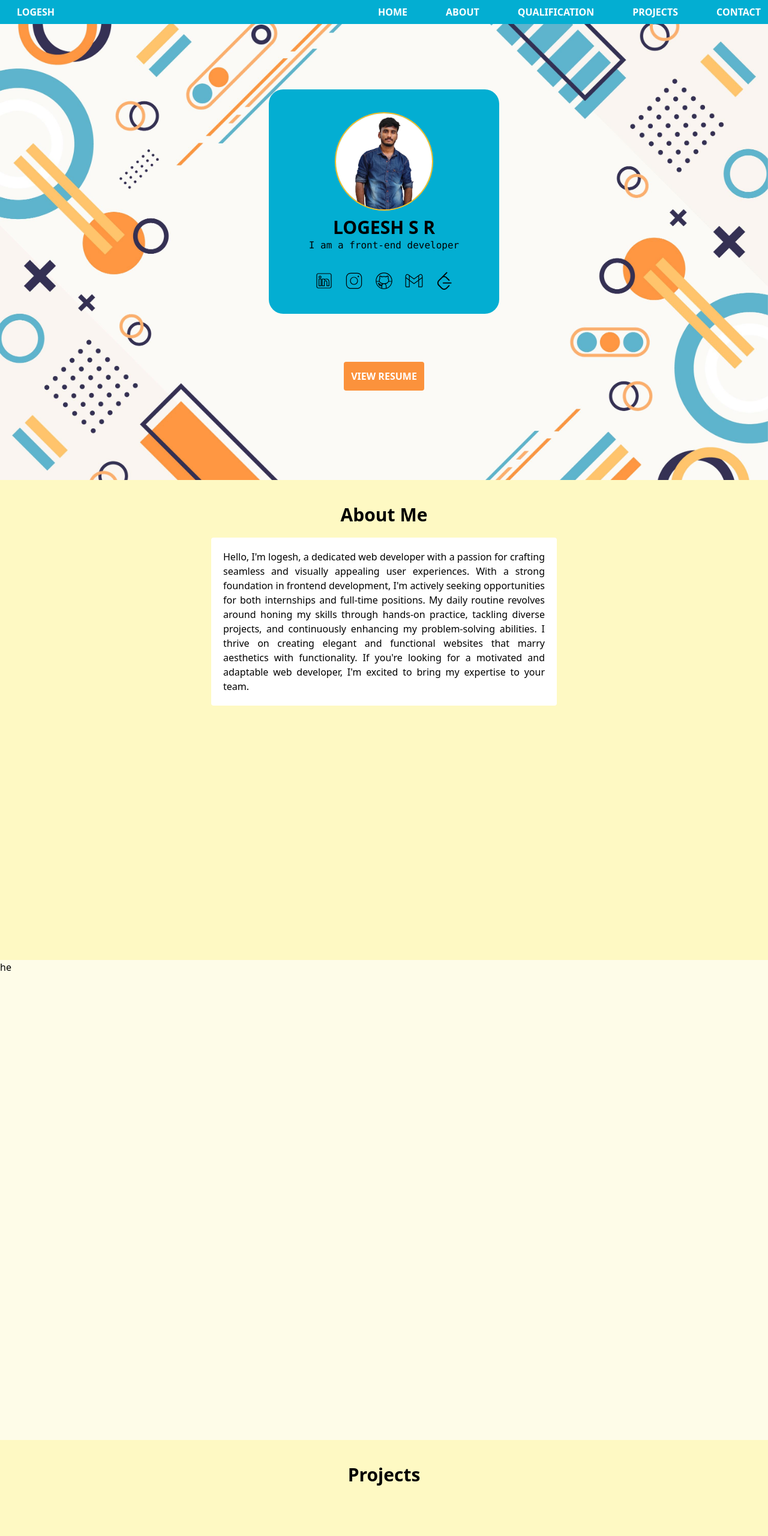
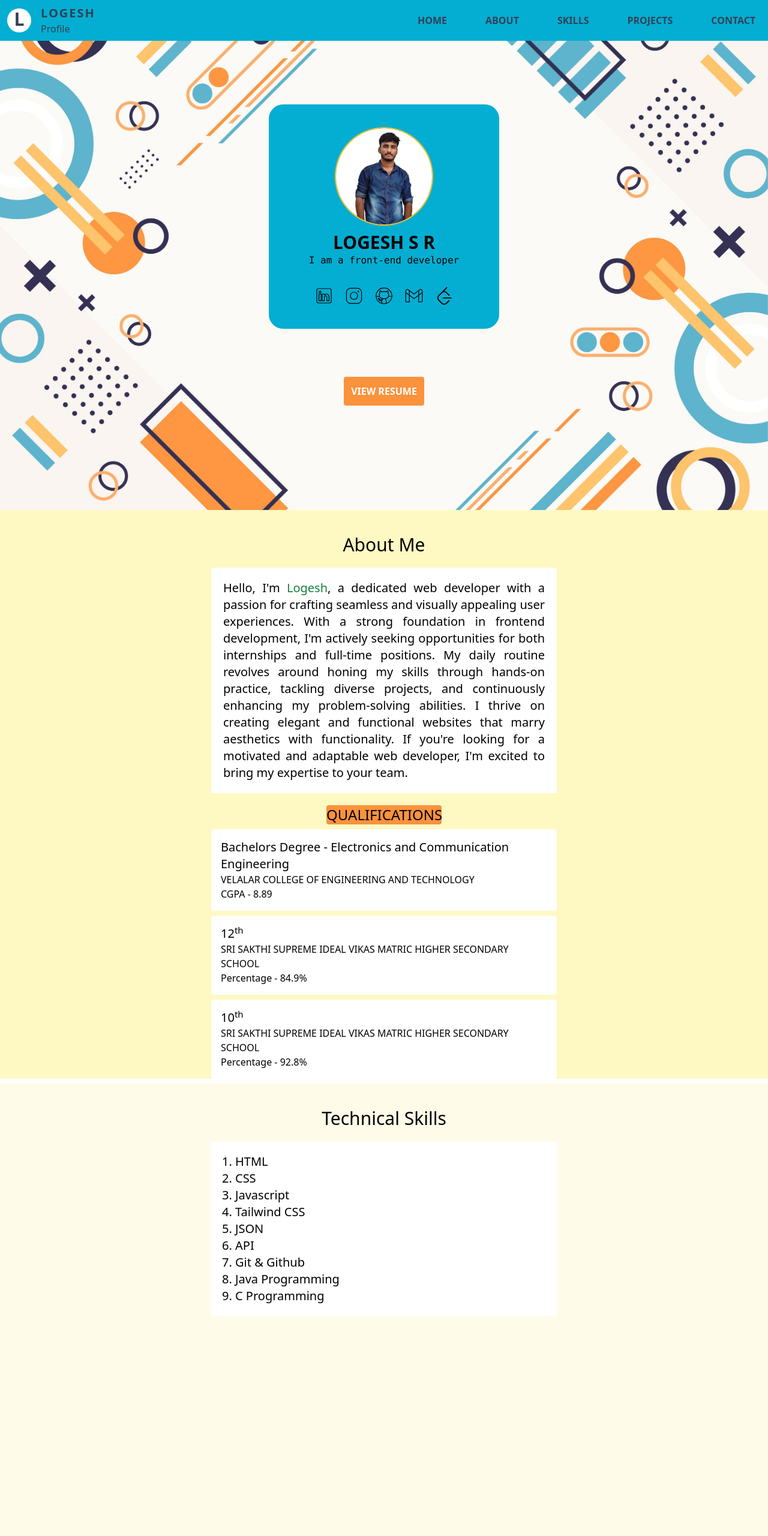
Before and after one commit to logeshjawhr/My-Portfolio, a website built with Vite: page index.html in a window 1280 px wide. Shown: the top 2560 px of the page at 60% size. Built offline with nearby package versions, Linux system fonts and the light colour scheme.

Commit message:
technical skills added

```diff
--- a/index.html
+++ b/index.html
@@ -9,10 +9,14 @@
   <body >
     <!-- nav bar -->
     <header
-      class="bg-[#03AED2] flex flex-col sm:flex-row gap-4 px-3 py-2 font-bold text-white w-full sm:fixed"
+      class="bg-[#03AED2] flex flex-col sm:flex-row gap-0 px-3 py-2 font-bold text-slate-700 w-full sm:fixed items-center"
     >
+    <div>
+      <p class="bg-white rounded-full h-10 w-10 text-center text-3xl font-black  text-slate-700">L</p>
+    </div>
       <div class="basis-1/2 sm:ml-4">
-        <a href="#" class="hover:text-yellow-200">LOGESH</a>
+        <a href="#" class="hover:text-yellow-200 text-xl font-black tracking-widest">LOGESH</a>
+        <p class="font-medium">Profile</p>
       </div>
 
       <div class="hidden md:block">
@@ -20,19 +24,21 @@
           <a href="#home" class="hover:text-yellow-100"> <li>HOME</li></a>
           <a href="#about" class="hover:text-yellow-100"><li>ABOUT</li></a>
           <a href="#qualification" class="hover:text-yellow-100"
-            ><li>QUALIFICATION</li></a
+            ><li>SKILLS</li></a
           >
           <a href="#projects" class="hover:text-yellow-100">
             <li>PROJECTS</li></a
           >
           <a href="#contact" class="hover:text-yellow-100"><li>CONTACT</li></a>
+
         </ul>
       </div>
+      <button></button>
     </header>
 
     <!-- home page -->
     <div
-      class="bg-yellow-50 min-h-[800px] flex items-center justify-center bg-cover bg-no-repeat flex-col gap-20"
+      class="bg-yellow-50 min-h-[850px] flex items-center justify-center bg-cover bg-no-repeat flex-col gap-20"
       id="home"
       style="background-image: url('/img/bg.jpg'); "
     >
@@ -46,7 +52,7 @@
           <h1 class="font-bold text-3xl mt-3">LOGESH S R</h1>
           <p class="font-mono">I am a front-end developer</p>
           <div class="flex gap-5 justify-center pt-8">
-            <a href="#"  >
+            <a href="https://www.linkedin.com/in/logeshsr75/" target="_blank"  >
               <svg xmlns="http://www.w3.org/2000/svg" x="0px" y="0px" width="30"
               height="30" viewBox="0 0 50 50"
               fill-current
@@ -69,7 +75,7 @@
             ></path>
           </svg></a>
           <!-- github -->
-            <a href="#"><svg
+            <a href="https://github.com/logeshjawhr" target="_blank"><svg
               xmlns="http://www.w3.org/2000/svg"
               x="0px"
               y="0px"
@@ -82,7 +88,7 @@
               ></path>
             </svg></a>
             <!-- gmail -->
-            <a href="#"><svg
+            <a href="mailto:logeshjawhr@gmail.com" target="_blank"><svg
               xmlns="http://www.w3.org/2000/svg"
               x="0px"
               y="0px"
@@ -115,31 +121,69 @@
         </div>
 
       </div>
-     <a href="/resume/resume.pdf" target="_blank"> <button class="bg-orange-400 hover:bg-orange-500 p-3 rounded text-white font-bold">VIEW RESUME</button></a>
+     <a href=" /My-Portfolio/resume/resume.pdf " target="_blank"> <button class="bg-orange-400 hover:bg-orange-500 p-3 rounded text-white font-bold">VIEW RESUME</button></a>
     </div>
 
     <!-- About Page -->
-    <div class="bg-yellow-100 min-h-[800px] " id="about">
-      <h1 class="text-3xl text-center pt-10 font-bold">About Me</h1>
+    <div class="bg-yellow-100 min-h-[850px] " id="about">
+      <h1 class="text-3xl text-center pt-10 font-medium">About Me</h1>
      <div class="bg-white rounded p-5 max-w-sm sm:max-w-xl w-72 md:w-full mx-auto m-5 ">
-      <p class="text-justify">Hello, I'm logesh, a dedicated web developer with a passion for crafting seamless and visually appealing user experiences. With a strong foundation in frontend development, I'm actively seeking opportunities for both internships and full-time positions. My daily routine revolves around honing my skills through hands-on practice, tackling diverse projects, and continuously enhancing my problem-solving abilities. I thrive on creating elegant and functional websites that marry aesthetics with functionality. If you're looking for a motivated and adaptable web developer, I'm excited to bring my expertise to your team.</p>
+      <p class="text-justify text-xl">Hello, I'm <span class="text-green-700">Logesh</span>, a dedicated web developer with a passion for crafting seamless and visually appealing user experiences. With a strong foundation in frontend development, I'm actively seeking opportunities for both internships and full-time positions. My daily routine revolves around honing my skills through hands-on practice, tackling diverse projects, and continuously enhancing my problem-solving abilities. I thrive on creating elegant and functional websites that marry aesthetics with functionality. If you're looking for a motivated and adaptable web developer, I'm excited to bring my expertise to your team.</p>
      </div>
+
+     <!-- Qualification -->
+     <div >
+      <p class="bg-orange-400 text-center text-2xl w-48 rounded mx-auto mb-2 ">QUALIFICATIONS</p>
+      <div class="bg-white rounded max-w-xl mx-auto p-4  ">
+
+      <p class="text-xl" >Bachelors Degree - Electronics and Communication Engineering</p>
+      <p >VELALAR COLLEGE OF ENGINEERING AND TECHNOLOGY</p>
+      <p>CGPA - 8.89</p>
+      </div>
+      <div class="bg-white rounded max-w-xl mx-auto p-4 m-2 ">
+
+        <p class="text-xl">12<sup>th</sup></p>
+        <p>SRI SAKTHI SUPREME IDEAL VIKAS MATRIC HIGHER SECONDARY SCHOOL</p>
+        <p>Percentage - 84.9%</p>
+        </div>
+        <div class="bg-white rounded  max-w-xl mx-auto p-4 m-2 ">
+
+          <p class="text-xl">10<sup>th</sup></p>
+          <p>SRI SAKTHI SUPREME IDEAL VIKAS MATRIC HIGHER SECONDARY SCHOOL</p>
+          <p>Percentage - 92.8%</p>
+          </div>
+    </div>
     </div>
 
 
 
-    <!-- Qualification page -->
-    <div class="bg-yellow-50 min-h-[800px]" id="qualification">he</div>
+    <!-- Skill page -->
+    <div class="bg-yellow-50 min-h-[850px]" id="qualification">
+      <h1 class="text-3xl text-center pt-10 font-medium">Technical Skills</h1>
+      <div class=" max-w-xl mx-auto bg-white p-5 mt-5">
+        <ul class="list-decimal pl-5 text-xl">
+          <li>HTML</li>
+          <li>CSS</li>
+          <li>Javascript</li>
+          <li>Tailwind CSS</li>
+          <li>JSON</li>
+          <li>API</li>
+          <li>Git & Github</li>
+          <li>Java Programming</li>
+          <li>C Programming</li>
+        </ul>
+      </div>
+    </div>
     <!-- Project page -->
-    <div class="bg-yellow-100 min-h-[800px]" id="projects">
-      <h2 class="text-3xl text-center pt-10 font-bold">Projects</h2>
+    <div class="bg-yellow-100 min-h-[850px]" id="projects">
+      <h2 class="text-3xl text-center pt-10 font-medium">Projects</h2>
     </div>
 
 
 
     <!-- Contact Page -->
     <div class="bg-yellow-50 min-h-[800px]" id="contact">
-      <h2 class="text-3xl text-center pt-10 font-bold">Contact Form</h2>
+      <h2 class="text-3xl text-center pt-10 font-medium">Contact Form</h2>
       <form action="" class="flex flex-col p-3 gap-3">
         <input type="text" placeholder="Enter your name" class="p-3 outline-none">
 
@@ -147,7 +191,7 @@
 
       <input type="number" placeholder="Mobile number" class="p-3 outline-none" min="0">
       <textarea name="" id="" placeholder="Write your message here" class="p-3 outline-none" rows="10"></textarea>
-      <button type="submit" class="bg-orange-400 rounded font-bold p-3 text-white outline-none w-44 mx-auto">SUBMIT</button>
+      <button type="submit" class="bg-orange-400 rounded font-bold p-3 text-white outline-none w-44 mx-auto ">SUBMIT</button>
     </form>
     </div>
 
```
